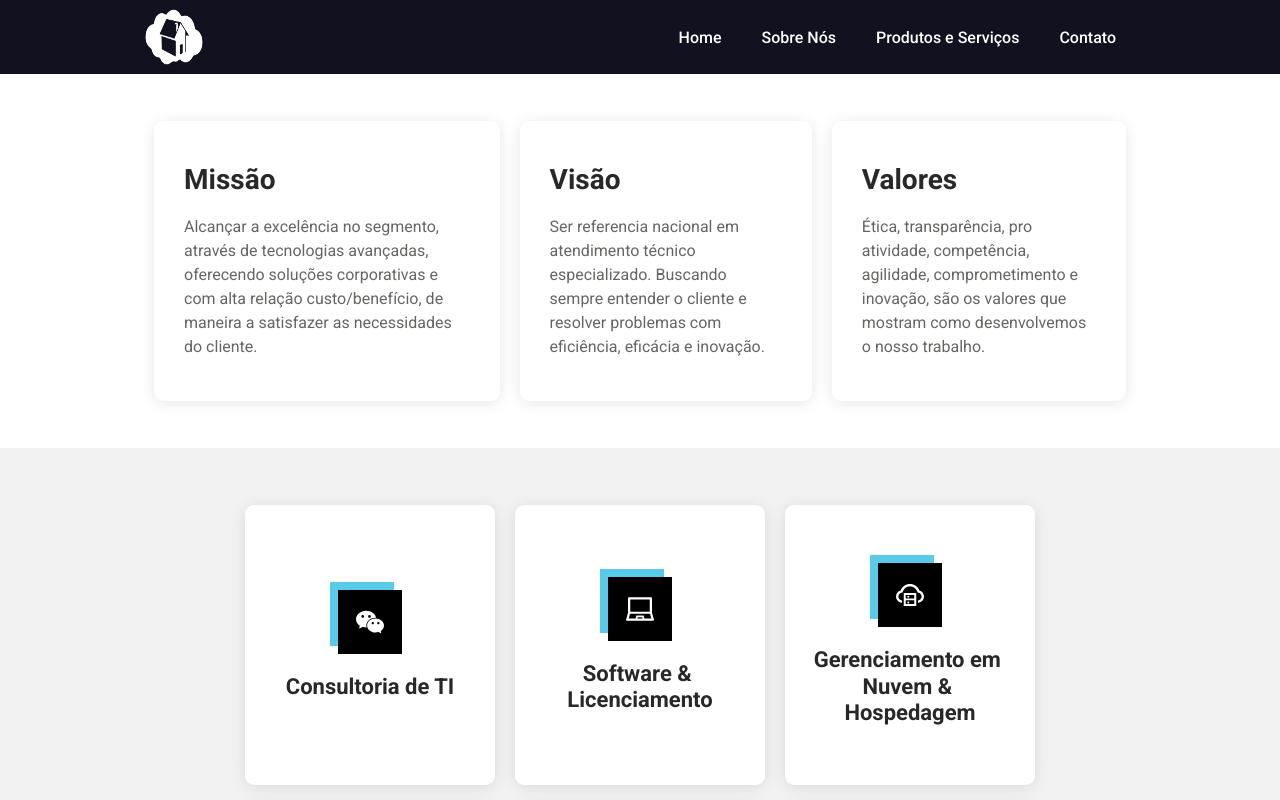
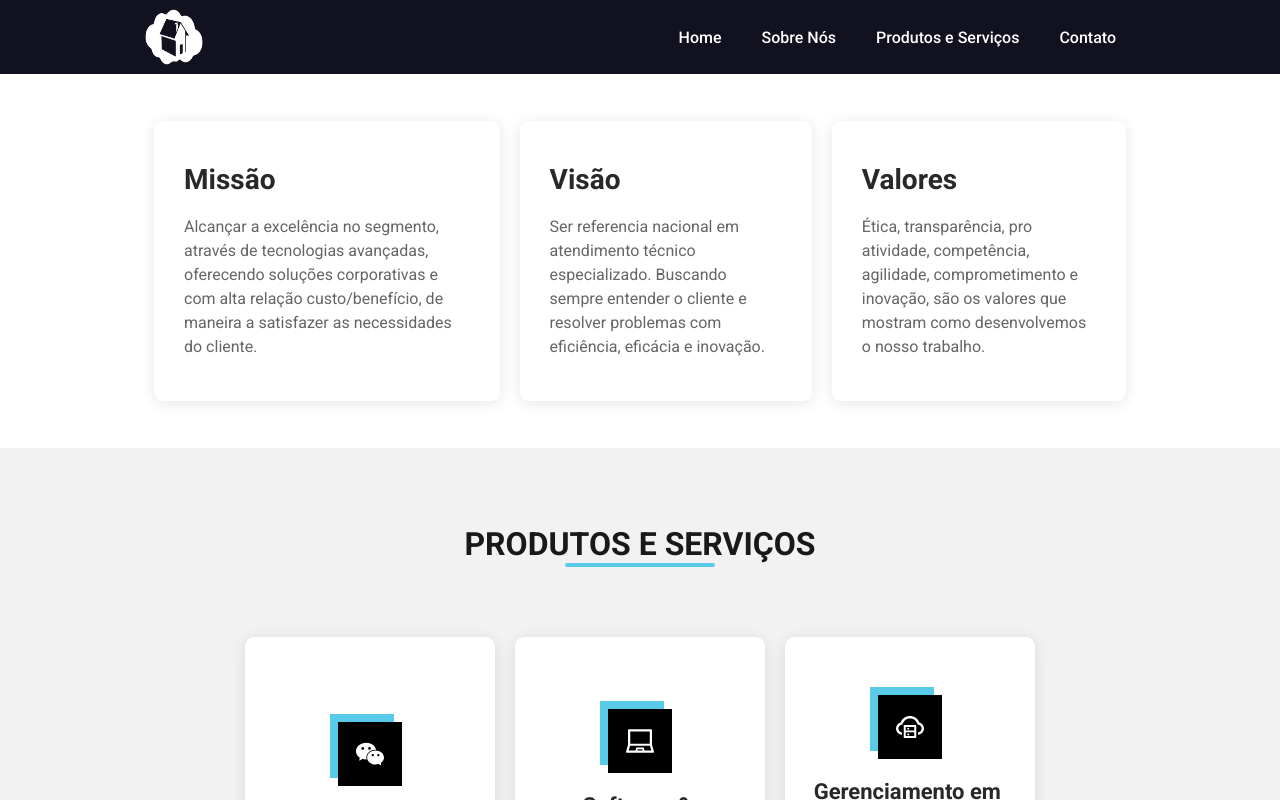
Before and after one commit to CloudHouseDev/landing-page-business, a React (Create React App) app: page / in a window 1280 px wide. Shown: the top 800 px of the page. Built offline with nearby package versions, Linux system fonts and the light colour scheme.

Commit message:
chore: add section title

```diff
--- a/src/components/modalMenu/styles.css
+++ b/src/components/modalMenu/styles.css
@@ -26,7 +26,7 @@
     justify-content: flex-start;
     flex-direction: column;
     width: 100%;
-    margin-bottom: 15px;
+    margin: 15px 0px;
 }
 
 .nav-modal-menu {
--- /dev/null
+++ b/src/components/sectionTitle/sectionTitle.jsx
@@ -0,0 +1,27 @@
+import React from "react";
+import PropTypes from "prop-types";
+import classNames from "classnames";
+
+import "./styles.css";
+
+function SectionTitle({ text, className }) {
+    return (
+        <div className={classNames("section-title", className)}>
+            <div className="wrapper-section-title-items">
+                <h2>{text}</h2>
+                <div />
+            </div>
+        </div>
+    );
+}
+
+export default SectionTitle;
+
+SectionTitle.propTypes = {
+    text: PropTypes.string.isRequired,
+    className: PropTypes.string,
+};
+
+SectionTitle.defaultProps = {
+    className: "",
+};
--- /dev/null
+++ b/src/components/sectionTitle/styles.css
@@ -0,0 +1,55 @@
+.section-title {
+    text-align: center;
+    padding: 0;
+    padding-top: 30px;
+    padding-bottom: 60px;
+    display: flex;
+    justify-content: center;
+    width: 100%;
+    align-items: center;
+}
+
+.wrapper-section-title-items {
+    display: flex;
+    flex-direction: column;
+    justify-content: center;
+    align-items: center;
+    height: 100%;
+    width: 100%;
+    max-width: 500px;
+    transition: all ease-in-out 0.4s;
+    cursor: default;
+}
+
+.wrapper-section-title-items h2 {
+    font-size: 32px;
+    font-weight: 700;
+    text-transform: uppercase;
+    padding-bottom: 0;
+    color: #191919;
+}
+
+.wrapper-section-title-items div {
+    width: 100%;
+    border-radius: 2px;
+    max-width: 150px;
+    border: 2px solid var(--blue-400);
+    transition: all ease-in-out 0.4s;
+}
+
+.wrapper-section-title-items:hover div {
+    max-width: 400px;
+    transition: all ease-in-out 0.4s;
+}
+
+@media (max-width: 500px) {
+    .wrapper-section-title-items h2 {
+        font-size: 28px;
+    }
+}
+
+@media (max-width: 250px) {
+    .wrapper-section-title-items h2 {
+        font-size: 24px;
+    }
+}
--- a/src/pages/components/ServicesOffer/ServicesOffer.jsx
+++ b/src/pages/components/ServicesOffer/ServicesOffer.jsx
@@ -9,12 +9,14 @@ import {
     Html5Outlined,
 } from "@ant-design/icons";
 
+import SectionTitle from "../../../components/sectionTitle/sectionTitle";
+
 import "./styles.css";
 
 function ServicesOffer() {
     return (
         <section className="wrapper-services-offer-section">
-            {/*  <h2>Produtos e Serviços</h2> */}
+            <SectionTitle text="Produtos e Serviços" />
             <div className="content-services-offer">
                 <div className="box-service-offers">
                     <div className="wrapper-icon">
```
